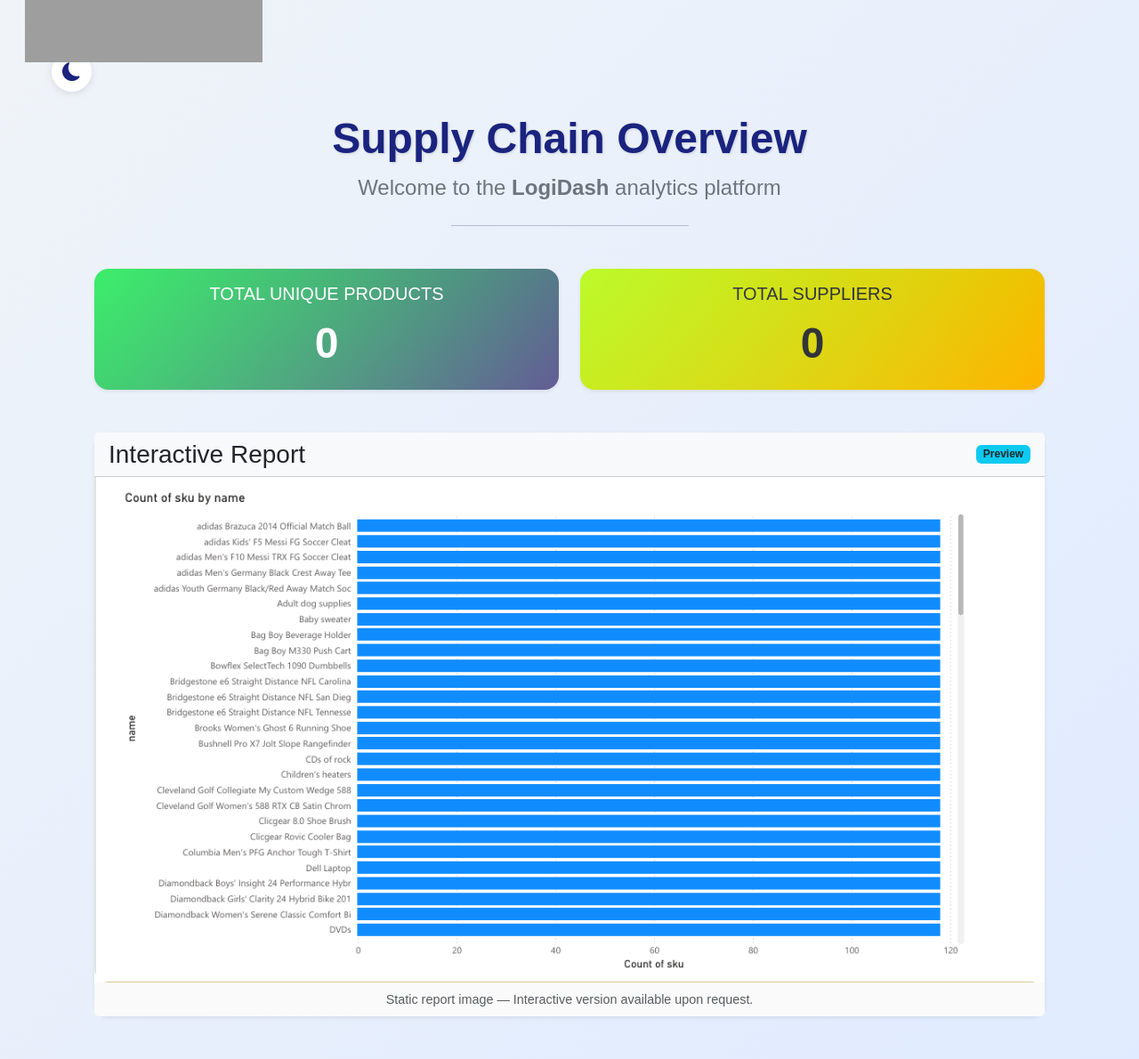
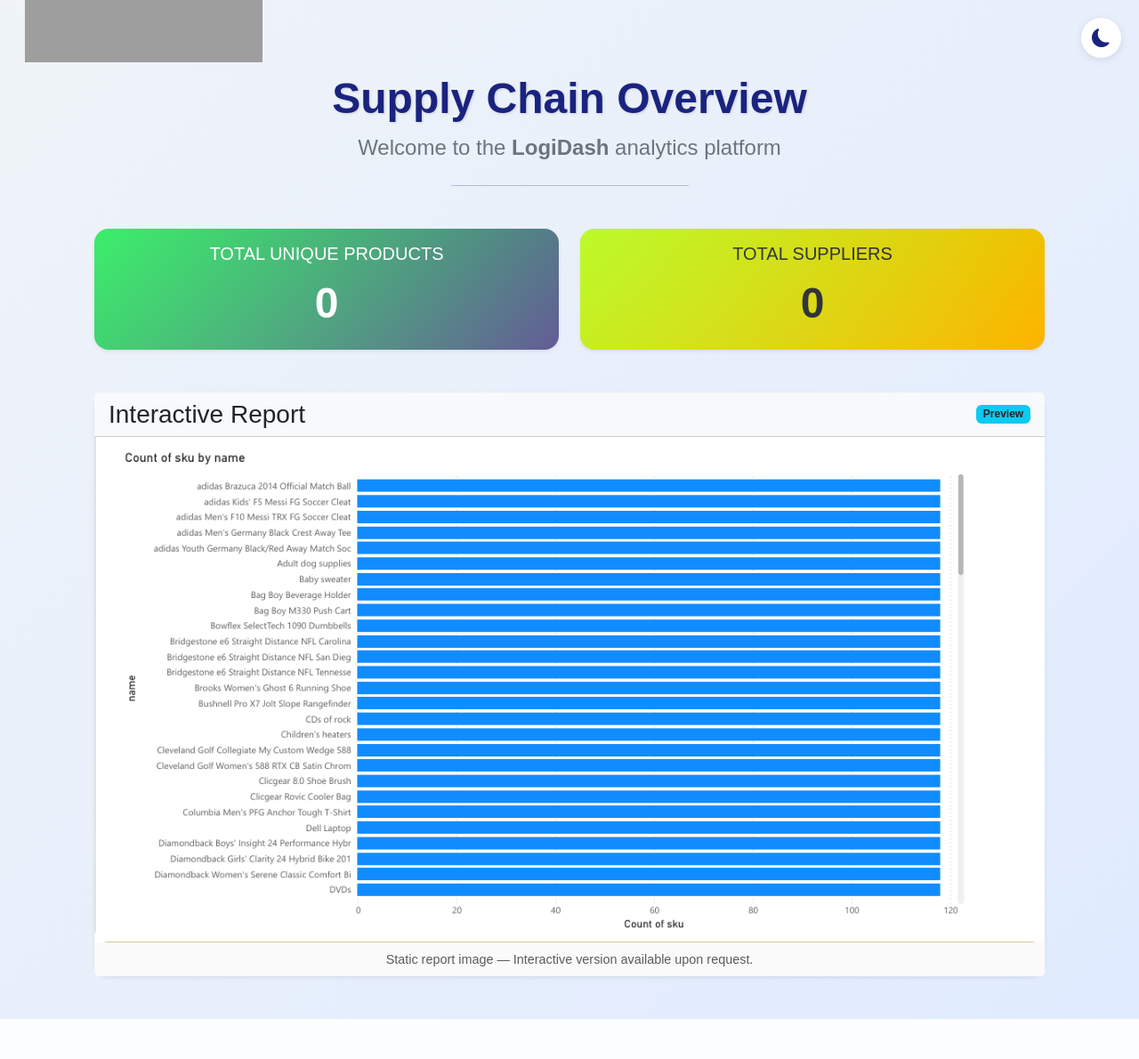
Before and after one commit to Tilooo/LogiDash, a Django app: page / in a window 1280 px wide. Shown: the part 60-1250 px from the top of the page at 89% size. After the commit the page ends 1205 px from the top, so only its background shows below. Run offline with Django 5.2, Linux system fonts and the light colour scheme; data that the repository does not hold is empty; grey boxes are pictures that could not be loaded.

Commit message:
16. The theme toggle button fixed on the top-right of the page, always stays visible and above sticky navbar .

```diff
--- a/supply_chain/templates/supply_chain/dashboard.html
+++ b/supply_chain/templates/supply_chain/dashboard.html
@@ -108,11 +108,10 @@
         to { opacity: 1; transform: translateY(0); }
     }
 
-    /* Theme Toggle */
     .theme-toggle {
-        position: relative;
-        top: 1.5rem;
-        right: 1.5rem;
+    position: fixed;
+    top: 80px;              /* below navbar that not be hidden */
+    right: 20px;            /*  top-right corner */
     background: var(--card-bg);
     color: var(--text-color);
     border: none;
@@ -125,7 +124,7 @@
     box-shadow: 0 2px 10px var(--shadow-color);
     cursor: pointer;
     transition: all 0.3s ease;
-        z-index: 1000;
+    z-index: 5000;         /* always on top */
 }
 
     .theme-toggle:hover {
```
Lines whose indentation alone changed are shown as unchanged.
